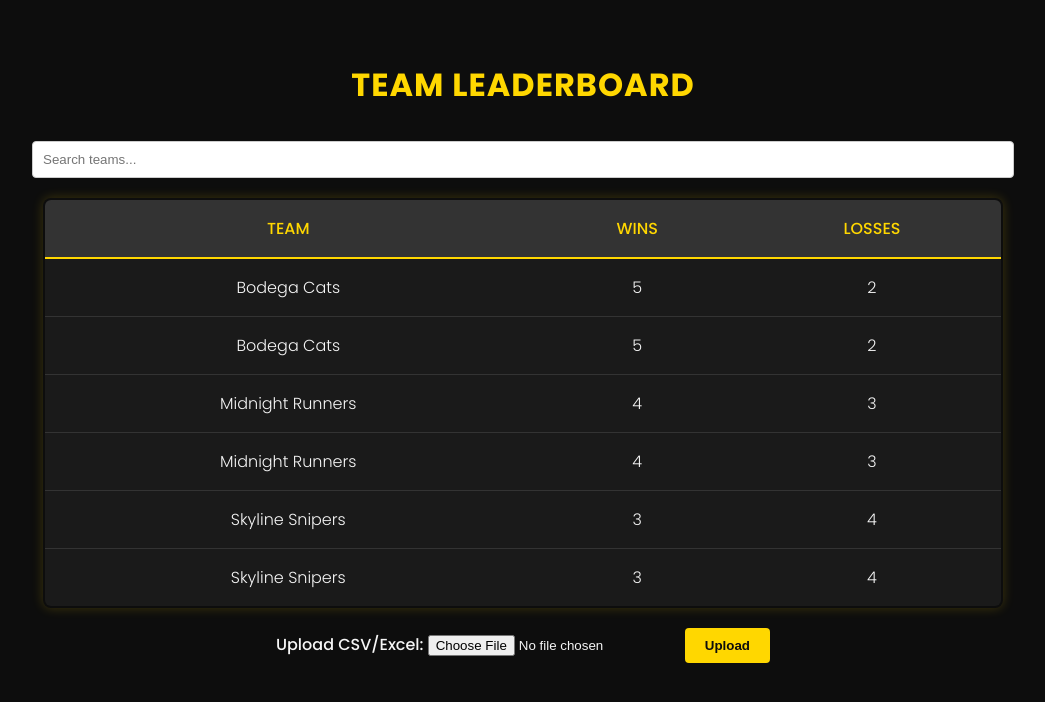
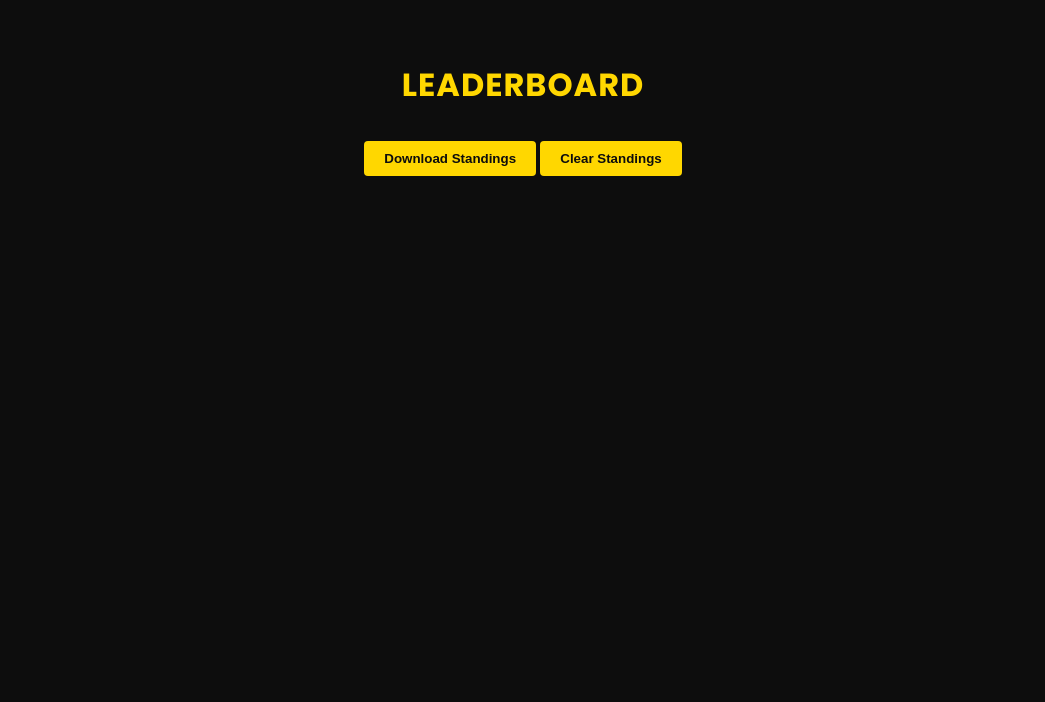
Before and after one commit to wersplat/leaderboard-dashboard, a Flask app: page / in a window 1280 px wide. Shown: the top 702 px of the page, without its empty margins (117-1162 px from the left). Run offline with Flask 3, Linux system fonts and the light colour scheme; data comes from the database, SQL or seed files in the repository.

Commit message:
🐞 feat: add download and clear standings functionality, and update leaderboard page layout

```diff
--- a/app.py
+++ b/app.py
@@ -120,5 +120,38 @@
     return "File uploaded and processed successfully", 200
 
 
+@app.route('/download_standings')
+def download_standings():
+    conn = get_db()
+    cur = conn.cursor()
+    cur.execute("SELECT * FROM teams")
+    rows = cur.fetchall()
+
+    # Create a CSV file in memory
+    import csv
+    from io import StringIO
+    output = StringIO()
+    writer = csv.writer(output)
+    writer.writerow(['Team Name', 'Wins', 'Losses'])  # Header row
+    writer.writerows(rows)
+    output.seek(0)
+
+    # Send the CSV file as a response
+    return app.response_class(
+        output.getvalue(),
+        mimetype='text/csv',
+        headers={"Content-Disposition": "attachment;filename=standings.csv"}
+    )
+
+
+@app.route('/clear_standings')
+def clear_standings():
+    conn = get_db()
+    cur = conn.cursor()
+    cur.execute("DELETE FROM teams")
+    conn.commit()
+    return "Standings cleared successfully!", 200
+
+
 if __name__ == '__main__':
     app.run(host='0.0.0.0', debug=True)
--- a/templates/leaderboard.html
+++ b/templates/leaderboard.html
@@ -74,51 +74,13 @@
             }
         }
     </style>
-    <script>
-        // Show loading spinner during file upload
-        document.querySelector('form').addEventListener('submit', function() {
-            const button = document.querySelector('button');
-            button.disabled = true;
-            button.innerHTML = 'Uploading...';
-        });
-
-        // Search functionality for the leaderboard table
-        function searchTable() {
-            const input = document.getElementById('searchInput');
-            const filter = input.value.toLowerCase();
-            const rows = document.querySelectorAll('tbody tr');
-
-            rows.forEach(row => {
-                const cells = row.getElementsByTagName('td');
-                const match = Array.from(cells).some(cell => cell.textContent.toLowerCase().includes(filter));
-                row.style.display = match ? '' : 'none';
-            });
-        }
-    </script>
 </head>
 <body>
-    <h1>Team Leaderboard</h1>
-
-    <!-- Add search bar above the table -->
-    <div style="margin-bottom: 20px; text-align: center;">
-        <input type="text" id="searchInput" onkeyup="searchTable()" placeholder="Search teams..." style="padding: 10px; width: 80%; border: 1px solid #ccc; border-radius: 4px;">
-    </div>
-
-    <table>
-        <thead>
-            <tr><th>Team</th><th>Wins</th><th>Losses</th></tr>
-        </thead>
-        <tbody>
-            {% for row in rows %}
-            <tr><td>{{ row[0] }}</td><td>{{ row[1] }}</td><td>{{ row[2] }}</td></tr>
-            {% endfor %}
-        </tbody>
+    <h1>Leaderboard</h1>
+    <table id="standings">
+        <!-- Table content here -->
     </table>
-
-    <form action="/upload" method="post" enctype="multipart/form-data">
-        <label for="file">Upload CSV/Excel:</label>
-        <input type="file" name="file" id="file" accept=".csv, .xlsx">
-        <button type="submit">Upload</button>
-    </form>
+    <button onclick="window.location.href='/download_standings'">Download Standings</button>
+    <button onclick="if(confirm('Are you sure you want to clear the standings?')) window.location.href='/clear_standings'">Clear Standings</button>
 </body>
 </html>
```
